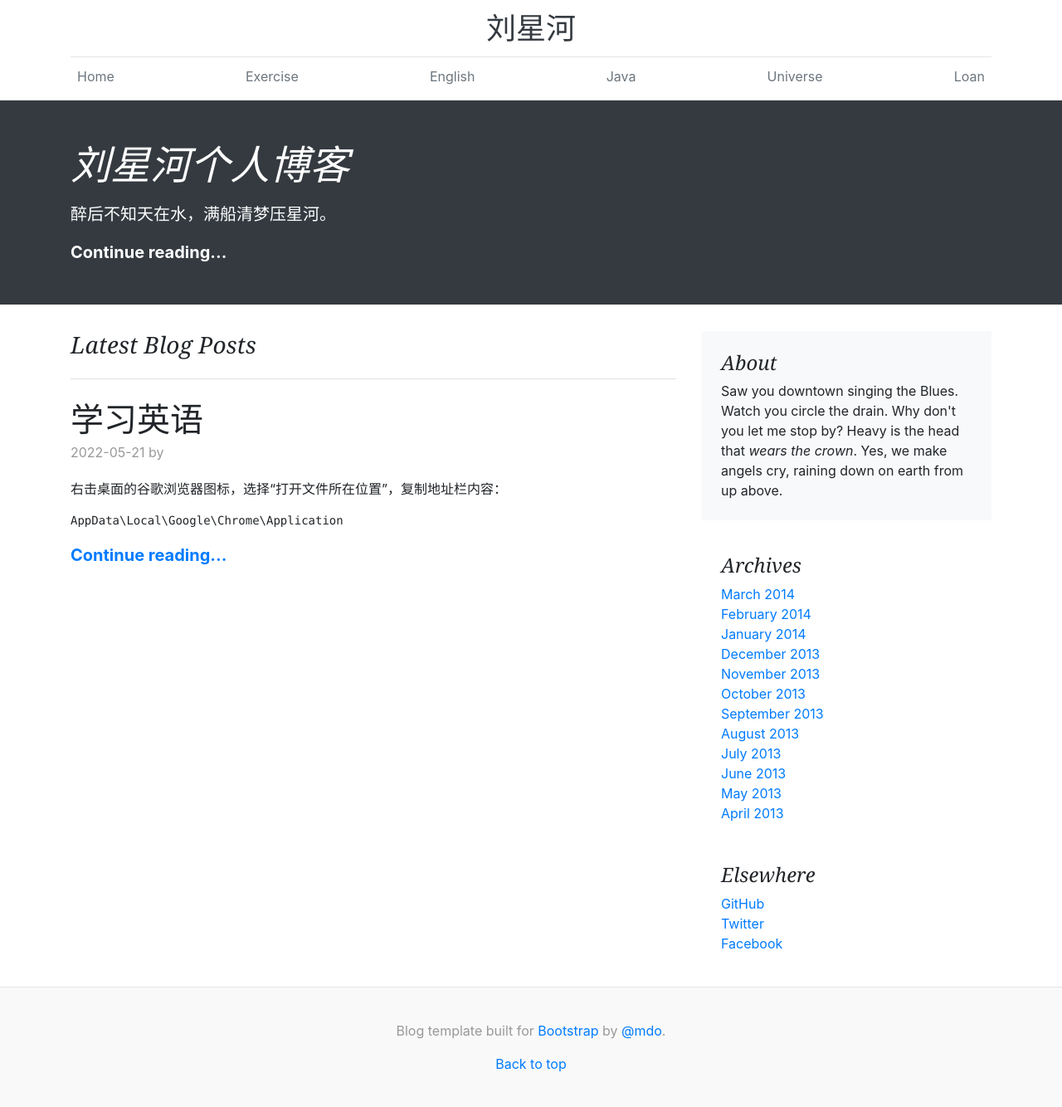
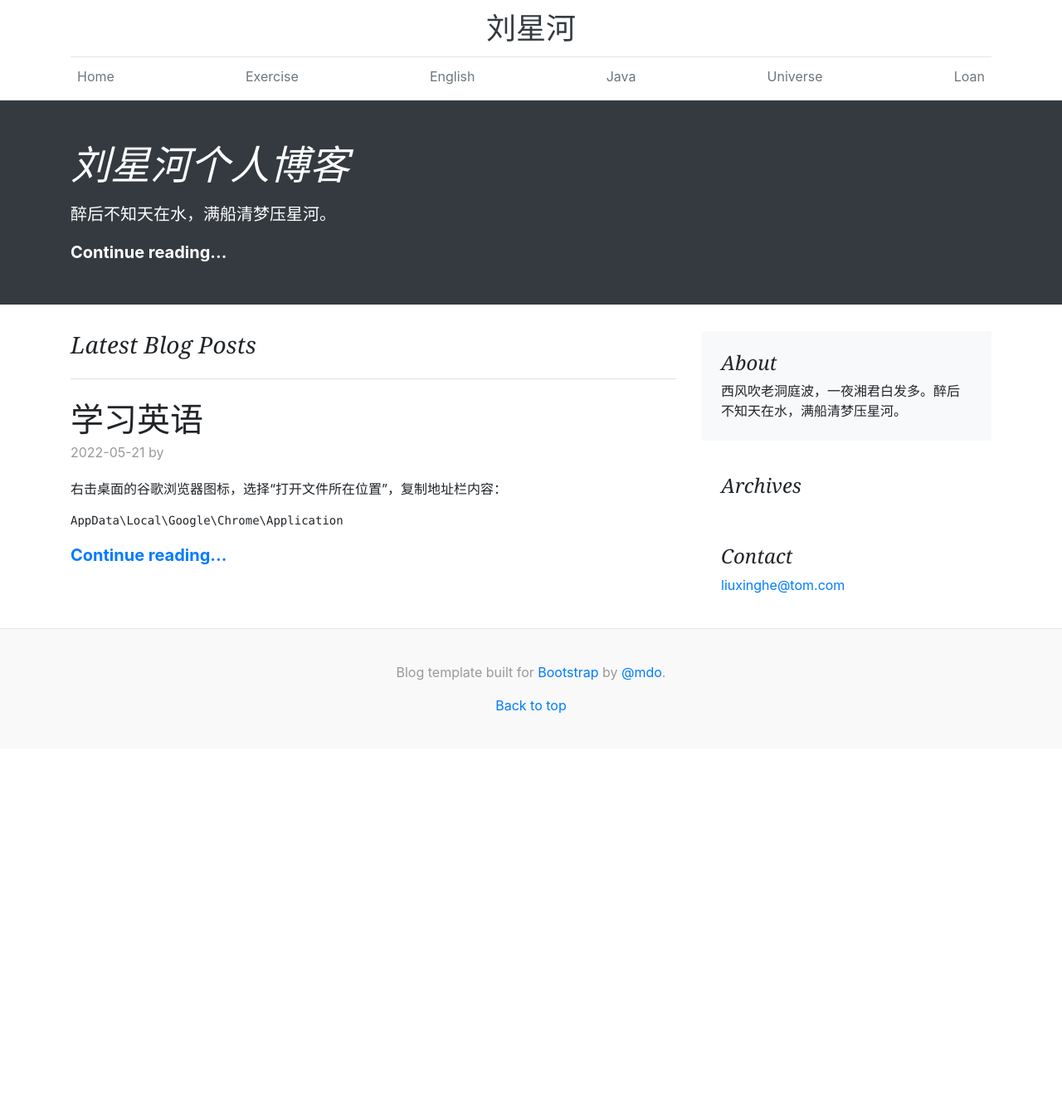
Before and after one commit to liuxinghe/liuxinghe.github.io, a Jekyll site: the page built from index.html, in a window 1280 px wide. Shown: the whole page at 83% size. Built offline with Jekyll 4.4.1, drawn with Linux system fonts in a browser that asks for light colours; the list of posts is cut into pages by our own code; after the commit the page ends 902 px from its top, so only the background shows below that.

Commit message:
includes

```diff
--- a/_includes/aside.html
+++ b/_includes/aside.html
@@ -1,33 +1,21 @@
 <aside class="col-md-4 blog-sidebar">
   <div class="p-4 mb-3 bg-light rounded">
     <h4 class="font-italic">About</h4>
-    <p class="mb-0">Saw you downtown singing the Blues. Watch you circle the drain. Why don't you let me stop by? Heavy is the head that <em>wears the crown</em>. Yes, we make angels cry, raining down on earth from up above.</p>
+    <p class="mb-0">西风吹老洞庭波，一夜湘君白发多。醉后不知天在水，满船清梦压星河。</p>
   </div>
 
   <div class="p-4">
     <h4 class="font-italic">Archives</h4>
-    <ol class="list-unstyled mb-0">
+<!--     <ol class="list-unstyled mb-0">
       <li><a href="#">March 2014</a></li>
       <li><a href="#">February 2014</a></li>
-      <li><a href="#">January 2014</a></li>
-      <li><a href="#">December 2013</a></li>
-      <li><a href="#">November 2013</a></li>
-      <li><a href="#">October 2013</a></li>
-      <li><a href="#">September 2013</a></li>
-      <li><a href="#">August 2013</a></li>
-      <li><a href="#">July 2013</a></li>
-      <li><a href="#">June 2013</a></li>
-      <li><a href="#">May 2013</a></li>
-      <li><a href="#">April 2013</a></li>
-    </ol>
+    </ol> -->
   </div>
 
   <div class="p-4">
-    <h4 class="font-italic">Elsewhere</h4>
+    <h4 class="font-italic">Contact</h4>
     <ol class="list-unstyled">
-      <li><a href="#">GitHub</a></li>
-      <li><a href="#">Twitter</a></li>
-      <li><a href="#">Facebook</a></li>
+      <li><a href="javascript:;">liuxinghe@tom.com</a></li>
     </ol>
   </div>
 </aside>
```
